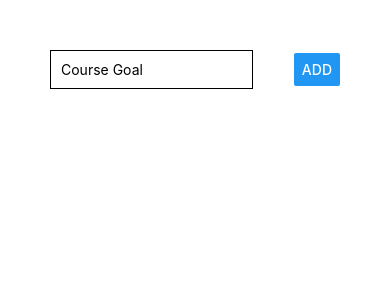
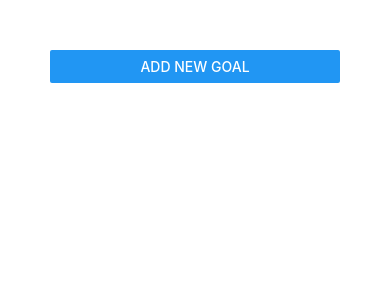
Before and after one commit to prashanthdeekonda/react-native-goals, a React Native app: screen / in a window 390 px wide. Shown: the top 300 px of the page. Built offline with nearby package versions, Linux system fonts and the light colour scheme.

Commit message:
integrated Modal

```diff
--- a/App.js
+++ b/App.js
@@ -1,10 +1,12 @@
 import React, { useState } from 'react';
-import { StyleSheet, View, FlatList } from 'react-native';
+import { StyleSheet, View, FlatList, Button } from 'react-native';
 import GoalItem from './components/GoalItem';
 import GoalInput from './components/GoalInput';
 
 export default function App() {
   const [courseGoals, setCourseGoals] = useState([]);
+
+  const [isModalOpen, setModalOpen] = useState(false);
 
   const addGoalHandler = (goalTitle) => {
     // Math.random should be unique because of its seeding algorithm.
@@ -17,6 +19,7 @@ export default function App() {
         value: goalTitle,
       },
     ]);
+    setModalOpen(false);
   };
 
   const deleteGoal = (id) => {
@@ -25,9 +28,14 @@ export default function App() {
     });
   };
 
+  const cancelModal = () => {
+    setModalOpen(false);
+  }
+
   return (
     <View style={styles.screen}>
-      <GoalInput onDelete onAddGoal={addGoalHandler} />
+      <Button title="Add New Goal" onPress={() => setModalOpen(true)} />
+      <GoalInput cancel={cancelModal} visible={isModalOpen} onAddGoal={addGoalHandler} />
       {/* // default it looks for item.key if you dont specify */}
       <FlatList
         keyExtractor={(item, index) => item.id}
--- a/components/GoalInput.js
+++ b/components/GoalInput.js
@@ -1,5 +1,5 @@
 import React, { useState } from 'react';
-import { View, TextInput, Button, StyleSheet } from 'react-native';
+import { View, TextInput, Button, StyleSheet, Modal } from 'react-native';
 
 const GoalInput = (props) => {
   const [enteredGoal, setEnteredGoal] = useState('');
@@ -8,7 +8,13 @@ const GoalInput = (props) => {
     setEnteredGoal(enteredText);
   };
 
+  const addGoalHandler = () => {
+    props.onAddGoal(enteredGoal);
+    setEnteredGoal('');
+  };
+
   return (
+    <Modal visible={props.visible} animationType="slide">
       <View style={InputStyles.inputContainer}>
         <TextInput
           placeholder="Course Goal"
@@ -16,12 +22,20 @@ const GoalInput = (props) => {
           onChangeText={goalInputHandler}
           value={enteredGoal}
         />
+        <View style={InputStyles.buttonContainer}>
+          <View style={InputStyles.btn}>
             <Button
               style={InputStyles.btn}
-        onPress={props.onAddGoal.bind(this, enteredGoal)}
+              onPress={addGoalHandler}
               title="ADD"
             />
           </View>
+          <View style={InputStyles.btn}>
+            <Button color="red" onPress={props.cancel} title="Cancel" />
+          </View>
+        </View>
+      </View>
+    </Modal>
   );
 };
 
@@ -31,18 +45,25 @@ const InputStyles = StyleSheet.create({
     borderWidth: 1,
     padding: 10,
     width: '70%',
+    marginBottom: 20,
   },
   inputContainer: {
-    flexDirection: 'row',
-    justifyContent: 'space-between',
+    justifyContent: 'center',
     alignItems: 'center',
+    flex: 1,
   },
   btn: {
-    padding: 50,
-    borderWidth: 2,
+    paddingVertical: 10,
+    borderWidth: 1,
     borderColor: 'black',
     borderRadius: 2,
+    width: '40%',
     color: 'green',
+  },
+  buttonContainer: {
+    flexDirection: 'row',
+    justifyContent: 'space-around',
+    width: '60%',
   },
 });
 
```
Lines whose indentation alone changed are shown as unchanged.
